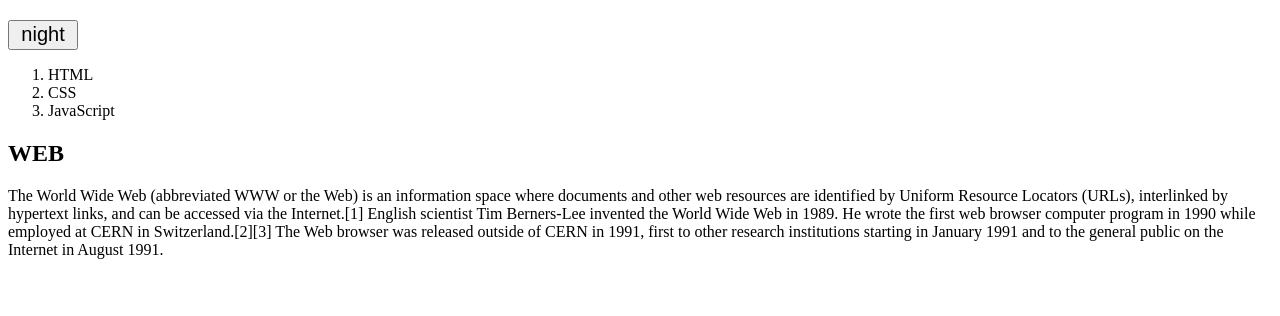
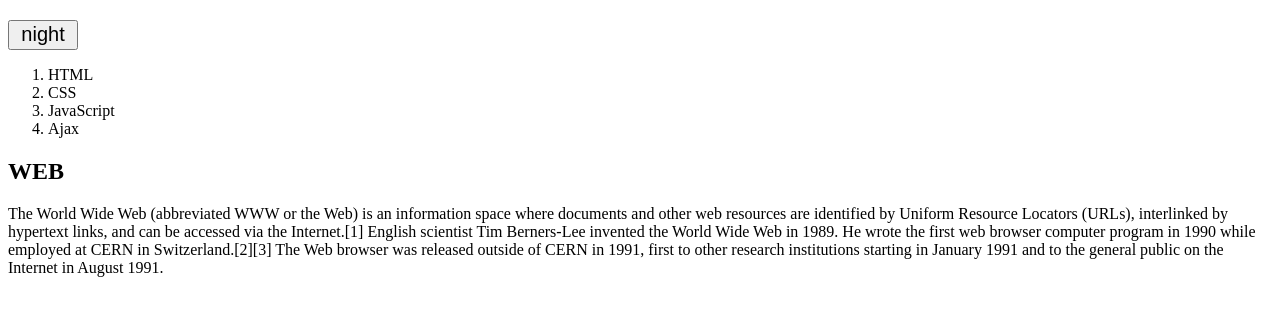
Before and after one commit to mssdfg0708/Ajax_tutorial, a plain HTML site: page index.html in a window 1280 px wide. Shown: the part 60-376 px from the top of the page. Drawn offline with nearby package versions, Linux system fonts and the light colour scheme.

Commit message:
Add 'Ajax' in list

```diff
--- a/index.html
+++ b/index.html
@@ -16,6 +16,7 @@
     <li><a onclick="loadfile('html')">HTML</a></li>
     <li><a onclick="loadfile('CSS')">CSS</a></li>
     <li><a onclick="loadfile('JavaScript')">JavaScript</a></li>
+    <li><a onclick="loadfile('Ajax')">Ajax</a></li>
   </ol>
   <article>
     <h2>WEB</h2>
```
Also changed, not shown: 1 other file.
